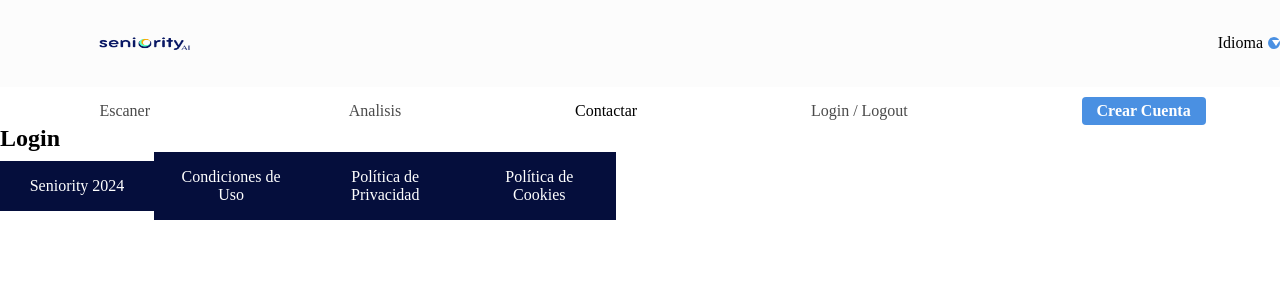
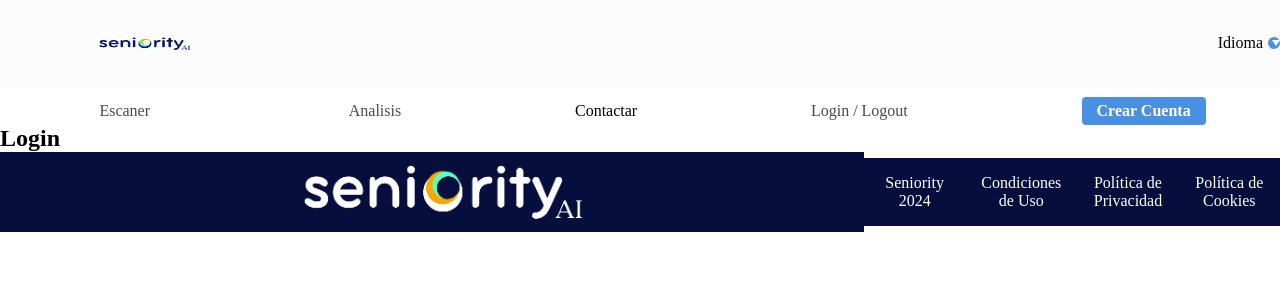
Before and after one commit to Mikelondrio/desafio-tripulaciones, a React (Vite) app in the folder front/: page /login in a window 1280 px wide. Shown: the top 300 px of the page. Built offline with nearby package versions, Linux system fonts and the light colour scheme.

Commit message:
media queries footer

```diff
--- a/front/src/componentes/footer/footer.jsx
+++ b/front/src/componentes/footer/footer.jsx
@@ -8,6 +8,9 @@ export const Footer = () => {
     return (
         <>
             <div className={styles.container}>
+                    <div className={styles.logo}>
+                        <img className={styles.image} src={logoFooter}/>
+                    </div>
                     <div className={styles.bottomBar}>
                         <ul>
                             <li><a href="">Seniority 2024</a></li>
@@ -16,9 +19,7 @@ export const Footer = () => {
                             <li><a href="">Política de Cookies</a></li>
                         </ul>
                     </div>
-                    <div className={styles.logo}>
-                        <img className={styles.image} src={logoFooter}/>
-                    </div>
+
             </div>
         </>
     )
--- a/front/src/componentes/footer/footer.module.css
+++ b/front/src/componentes/footer/footer.module.css
@@ -3,9 +3,13 @@
   box-sizing: border-box;
   padding: 0;
   margin: 0;
+  margin-inline-end: 0;
+  margin-block-start: 0;
+  padding-inline-start: 0;
 }
 
 .container{
+  overflow: hidden;
   display: flex;
   flex-direction: column;
   align-items: center;
@@ -16,7 +20,8 @@
 .logo{
   display: none;
   width: 100%;
-  height: 40%;
+  justify-content: center;
+  align-items: center;
   object-fit: cover;
 }
 
@@ -30,11 +35,16 @@
   display: flex;
   align-items: center;
   justify-content: center;
+  margin-block-start: 0;
+  margin-block-end: 0;
+
 }
 
 .bottomBar ul{
   width: 100%;
-  padding-inline-start: 0;
+  height: 100%;
+  padding: 0;
+
   display: flex;
   flex-direction: column;
   align-items: center;
@@ -43,6 +53,7 @@
 
 .bottomBar ul li{
   width: 100%;
+  height: 100%;
   cursor: pointer;
   display: flex;
   align-items: center;
@@ -67,7 +78,7 @@
 /* Responsividad */
 @media (min-width: 600px) {
   .bottomBar ul {
-    flex-direction: row; /* Cambia los elementos a una fila en pantallas más grandes */
+    flex-direction: row;
   }
 
   .bottomBar ul li {
@@ -79,13 +90,13 @@
   .container {
     flex-direction: row; /* Los elementos se alinean en fila en pantallas grandes */
     justify-content: space-between;
+    max-height: 10vh;
   }
 
   .logo {
-    margin-top: 0;
-    margin-left: 1rem;
-    max-width: 150px; /* Ajustar el tamaño máximo del logo para pantallas grandes */
+    display: flex;
   }
+
 
   .bottomBar {
     width: auto;
@@ -98,5 +109,6 @@
 
   .bottomBar ul li {
     width: auto;
+    height: 100%;
   }
 }
```
